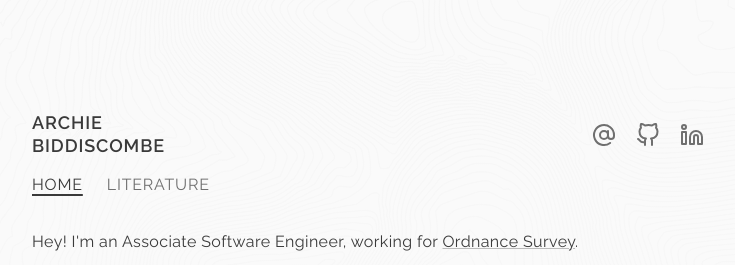
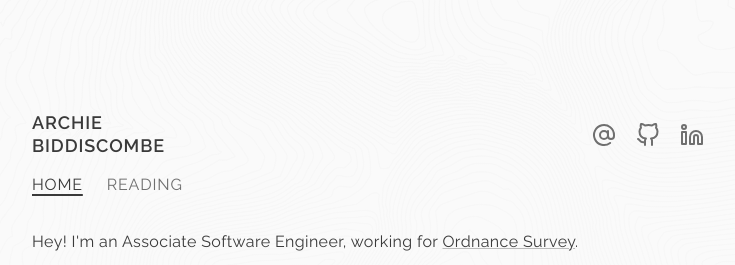
Before and after one commit to abiddiscombe/abiddiscombe-dev, a Next.js app: page / in a window 1280 px wide. Shown: the top 265 px of the page, without its empty margins (272-1007 px from the left). Built offline with nearby package versions, Linux system fonts and the light colour scheme.

Commit message:
feat: literature link change to reading

```diff
--- a/src/components/blocks/Navigation.tsx
+++ b/src/components/blocks/Navigation.tsx
@@ -10,8 +10,8 @@ export function Navigation() {
       title: 'Home',
     },
     {
-      href: '/literature',
-      title: 'Literature',
+      href: '/reading',
+      title: 'Reading',
     },
   ];
   return (
@@ -22,11 +22,10 @@ export function Navigation() {
             <li key={linkItem.href}>
               <Link
                 href={linkItem.href}
-                className={`uppercase tracking-wider leading-tight font-normal underline-offset-4 decoration-2 ${
-                  pathname == linkItem.href
-                    ? 'text-font-light dark:text-font-dark underline decoration-font-light dark:decoration-font-dark'
-                    : 'text-fontLighter-light dark:text-fontLighter-dark hover:underline'
-                }`}
+                className={`uppercase tracking-wider leading-tight font-normal underline-offset-4 decoration-2 ${pathname == linkItem.href
+                  ? 'text-font-light dark:text-font-dark underline decoration-font-light dark:decoration-font-dark'
+                  : 'text-fontLighter-light dark:text-fontLighter-dark hover:underline'
+                  }`}
               >
                 {linkItem.title}
               </Link>
```
Also changed, not shown: src/app/reading/page.tsx (renamed from src/app/literature/page.tsx).
